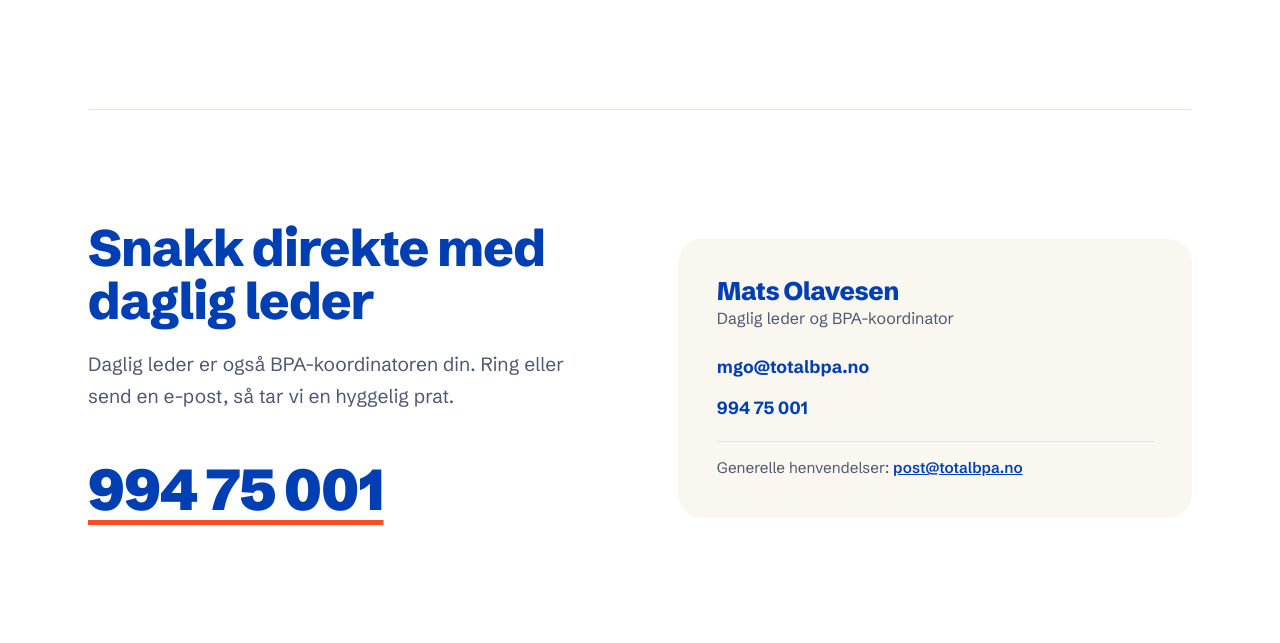
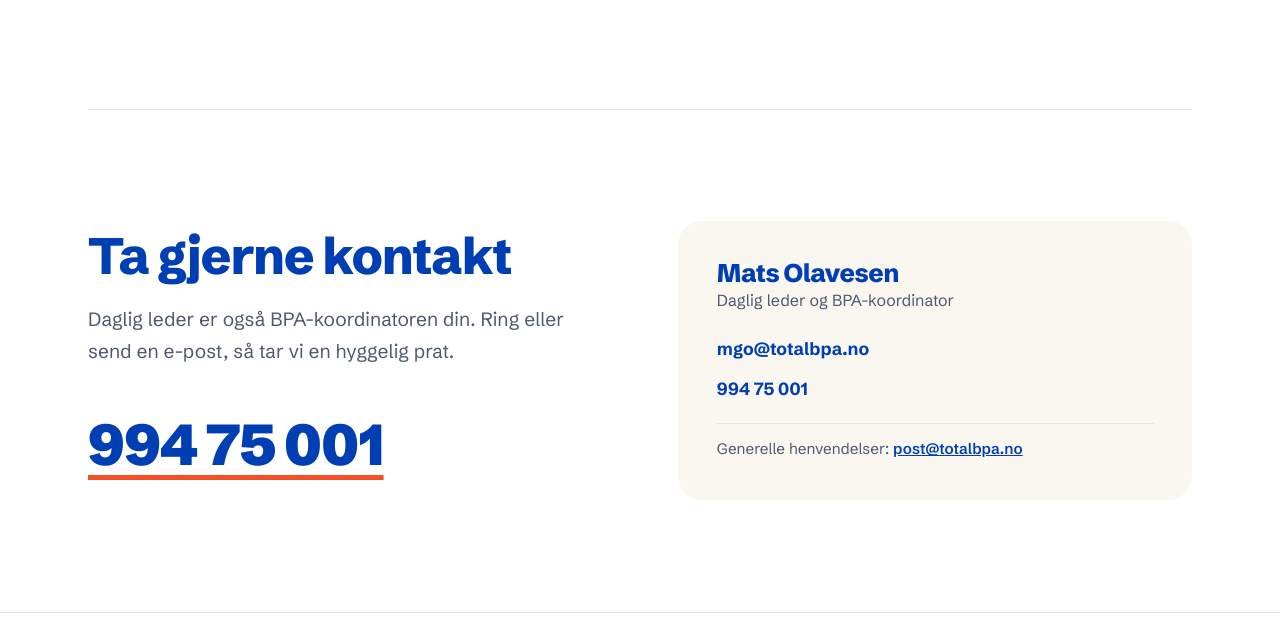
Before and after one commit to SporteraAS/totalbpa, a plain HTML site: page index.html in a window 1280 px wide. Shown: the part 3643-4286 px from the top of the page. Drawn offline with Linux system fonts and the light colour scheme.

Commit message:
Ny overskrift i kontaktdelen: "Ta gjerne kontakt"
Co-Authored-By: Claude Opus 5.5 <noreply@anthropic.com>

```diff
--- a/index.html
+++ b/index.html
@@ -155,7 +155,7 @@
 <section class="kontakt" id="kontakt">
   <div class="wrap kontakt-grid">
     <div class="inn">
-      <h2>Snakk direkte med daglig leder</h2>
+      <h2>Ta gjerne kontakt</h2>
       <p class="kontakt-ingress">Daglig leder er også BPA-koordinatoren din. Ring eller send en e-post, så tar vi en hyggelig prat.</p>
       <a class="kontakt-tlf" href="tel:+4799475001">994 75 001</a>
     </div>
```
